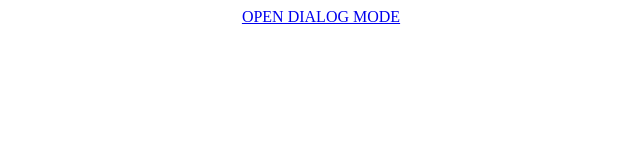
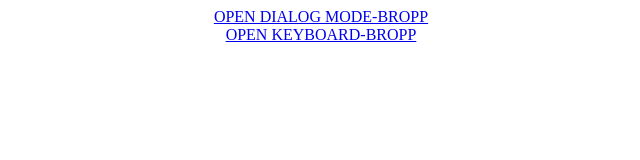
Before and after one commit to dmtr-letov/dmtr-letov.github.io, a plain HTML site: page index.html in a window 1280 px wide. Shown: the whole page, without its empty margins (319-959 px from the left). Drawn offline with Linux system fonts and the light colour scheme.

Commit message:
Update index.html

```diff
--- a/index.html
+++ b/index.html
@@ -1,3 +1,6 @@
 <html><head>
-<meta http-equiv="content-type" content="text/html; charset=windows-1252"></head><body><center><a href="translate://dialog?lang=en-ru">OPEN DIALOG MODE</a></center>
+<meta http-equiv="content-type" content="text/html; charset=windows-1252"></head>
+<body>
+<center><a href="translate://dialog?lang=en-ru">OPEN DIALOG MODE-BROPP</a></center>
+<center><a href="keyboard://landing">OPEN KEYBOARD-BROPP</a></center>
 </body></html>
```
